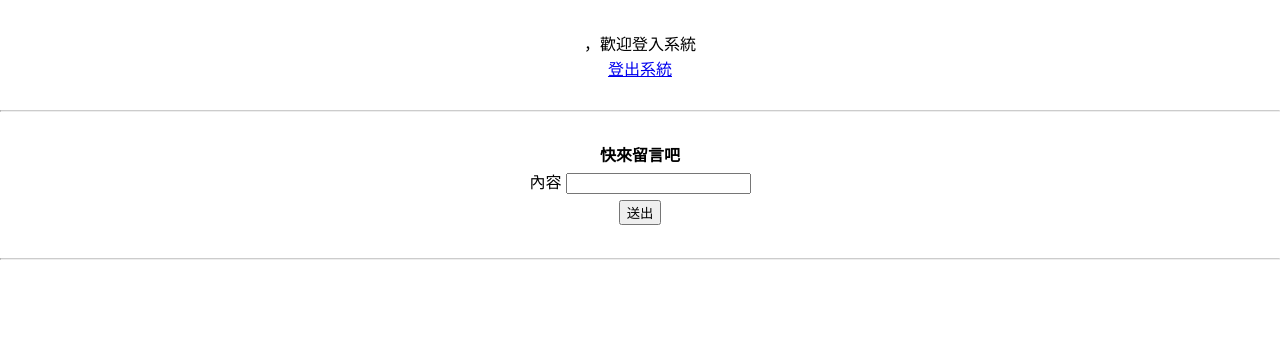
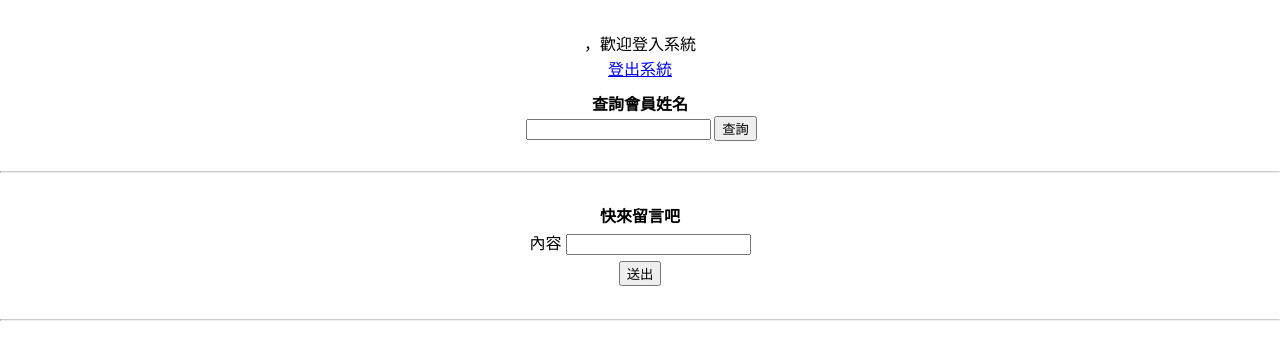
Before and after one commit to tanni6808/wehelp-stage1, a FastAPI app: template week6/templates/pages/member.html in a window 1280 px wide. Shown: the part 75-435 px from the top of the page. Run offline with FastAPI, Linux system fonts and the light colour scheme; the template is opened without the code that fills it, so the values that code supplies are empty.

Commit message:
finish task1 2 version 1

```diff
--- a/week6/main.py
+++ b/week6/main.py
@@ -25,7 +25,7 @@
 
 @app.get('/member')
 async def member(request: Request):
-    if 'user' not in request.session:
+    if 'user' not in request.session or request.session['user']=={}:
         return RedirectResponse(url='/', status_code=status.HTTP_302_FOUND)
     mycursor=mydb.cursor()
     mycursor.execute('SELECT member.name, message.content, message.id FROM message LEFT JOIN member ON message.member_id = member.id;')
@@ -63,7 +63,7 @@
 
 @app.get('/signout')
 async def signout(request: Request):
-    request.session['user']=[]
+    request.session['user']={}
     return RedirectResponse(url='/', status_code=status.HTTP_302_FOUND)
 
 @app.post('/createMessage')
@@ -84,4 +84,16 @@
         return {'result': True}
     else: return {'result': False}
 
+@app.get('/api/member')
+async def get_member(username: Annotated[str, None], request: Request):
+    if 'user' not in request.session or request.session['user']=={}:
+        return RedirectResponse(url='/', status_code=status.HTTP_302_FOUND)
+    mycursor=mydb.cursor()
+    mycursor.execute('SELECT * FROM member WHERE username = %s', (username, ))
+    myresult=mycursor.fetchall()
+    if myresult==[]:
+        return {'data': None}
+    data=myresult[0]
+    return {"data": {"id": data[0], "name": data[1], 'username': username}}
+
 app.mount('/static', StaticFiles(directory='static'), name='static')
--- a/week6/static/script.js
+++ b/week6/static/script.js
@@ -1,4 +1,8 @@
 "use strict";
+
+const getNameInput = document.getElementById("input-get-name");
+const formGetName = document.getElementById("form-get-name");
+const renderNameEl = document.getElementById("render-name");
 
 const deleteMessage = async function (id) {
   const confirmation = confirm("確定刪除？");
@@ -10,3 +14,16 @@
   let data = await response.json();
   if (data.result) return window.location.replace(`/member`);
 };
+
+const getNameAndRender = async function (username) {
+  let response = await fetch(`/api/member?username=${username}`);
+  let data = await response.json();
+  if (data.data === null) return (renderNameEl.textContent = "查無資料！");
+  renderNameEl.textContent = `${data.data.name} (${username})`;
+};
+
+formGetName.addEventListener("submit", function (e) {
+  e.preventDefault();
+  const username = getNameInput.value;
+  getNameAndRender(username);
+});
--- a/week6/static/style.css
+++ b/week6/static/style.css
@@ -22,8 +22,17 @@
   font-weight: bold;
 }
 
+.form-title--inblock {
+  font-weight: bold;
+  padding-top: 10px;
+}
+
 .form-input {
   margin: 3px 0;
+}
+
+.form-input--inblock {
+  margin: 0 3px;
 }
 
 hr.solid {
--- a/week6/templates/pages/member.html
+++ b/week6/templates/pages/member.html
@@ -3,6 +3,16 @@
 %} {% block content %}
 <div class="">{{name}}，歡迎登入系統</div>
 <div class=""><a href="/signout">登出系統</a></div>
+<div class="form-title--inblock">查詢會員姓名</div>
+<form id="form-get-name">
+  <input
+    class="form-input--inblock"
+    id="input-get-name"
+    type="text"
+    required
+  /><input type="submit" value="查詢" />
+</form>
+<div class="" id="render-name"></div>
 <hr class="solid" />
 <div class="form-title">快來留言吧</div>
 <form action="/createMessage" method="post">
```
